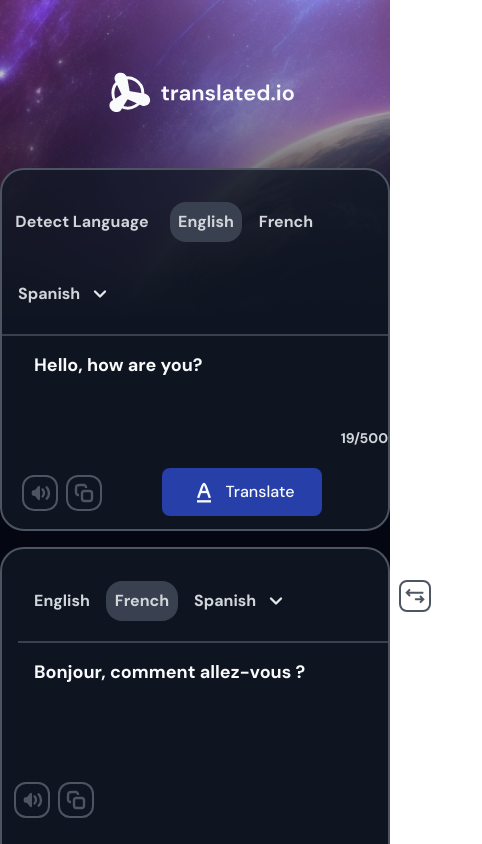
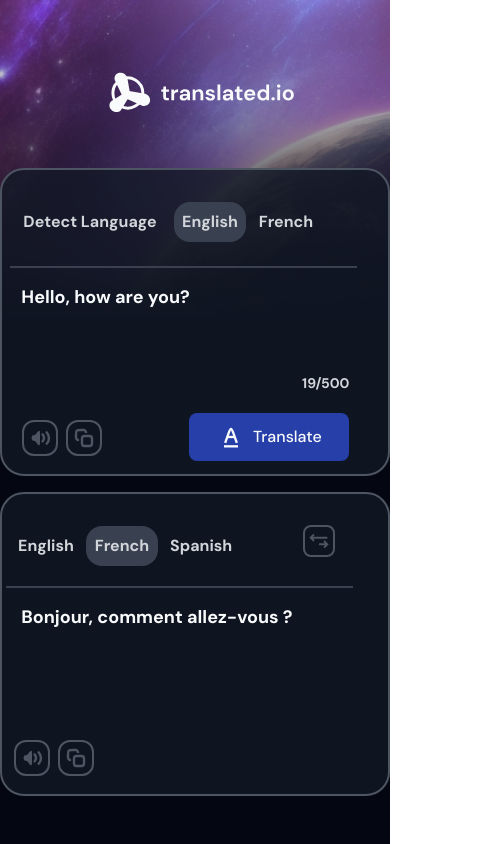
Before and after one commit to EduzzDev/Translate_page, a React (Vite) app: page / in a window 390 px wide. Shown: the top 844 px of the page, 482 px wide, since content can reach past the window. Built offline with nearby package versions, Linux system fonts and the light colour scheme.

Commit message:
fix: ajustar site para dispostivos mobile e corrigir problemas de responsividade

```diff
--- a/src/App.jsx
+++ b/src/App.jsx
@@ -172,7 +172,11 @@ function App() {
             border-2 border-[#4D5562]  rounded-3xl"
             aria-label="Seleção de idiomas"
           >
-            <div className="  min-[500px]:w-120  lg:mb-5  border-b-2 pb-5 min-[500px]:ml-4 lg:ml-4 border-[#394150]">
+            <div
+              className=" w-[90%] h-[25dvw] ml-2 min-[500px]:h-25 text-[16px] overflow-hidden text-[#F9FAFB]font-black
+              resize-none outline-0  lg:mb-5
+              border-b-2 pb-5 min-[500px]:ml-4 border-[#394150]"
+            >
               <button
                 onClick={() => toggleInputLanguage("auto")}
                 className={`w-40 relative mt-8 cursor-pointer p-2 font-semibold focus:bg-[#394150] focus:rounded-2xl  hover:rounded-2xl
@@ -205,10 +209,10 @@ function App() {
                 value="es"
                 active={inputLanguage === "Spanish"}
                 toggle={toggleInputLanguage}
+                className="hidden md:block"
               >
                 Spanish{" "}
               </Button>
-
               <button className="relative top-2 ml-2">
                 <svg
                   className="flex"
@@ -226,15 +230,14 @@ function App() {
                 </svg>
               </button>
             </div>
-            <div className="flex flex-col min-[500px]:gap-4 mt-4">
+            <div className="flex flex-col  min-[500px]:gap-4 mt-4">
               <textarea
                 ref={inputRef}
                 value={translatingText}
                 onChange={handleInput}
                 rows={1}
-                className="lg:w-120  w-full pointer
-                text-[18px] overflow-hidden text-[#F9FAFB]
-                 font-black ml-8 mb-10 border-0 resize-none outline-0"
+                className="lg:w-120 w-[90%] min-h-10 text-[18px] text-[#F9FAFB]
+                font-black mx-auto mb-10 border-0 resize-none outline-none"
                 aria-label="Texto de entrada"
               />
               <footer>
@@ -264,8 +267,8 @@ function App() {
                   />
                 </button>
                 <div
-                  className="w-120 flex  min-[600px]:justify-end
-                justify-evenly relative top-2 mt-1 "
+                  className=" w-[90%] flex   justify-end
+                 relative top-2 mt-1 "
                 >
                   <button
                     onClick={() =>
@@ -275,7 +278,7 @@ function App() {
                         outputLanguage,
                       )
                     }
-                    className=" w-40 h-12 justify-center cursor-pointer items-center flex text-[#F9FAFB] text-[16px]
+                    className=" w-40 h-12 justify-center cursr-pointer items-center flex text-[#F9FAFB] text-[16px]
                    border-[#F9FAFB] rounded-lg bg-[#263FA9]"
                   >
                     <img className="w-7 h-8 mr-2" src={sortAlfa} alt="sort" />
@@ -284,7 +287,7 @@ function App() {
                 </div>
               </footer>
               <p
-                className="min-[500px]:w-120 text-[#D2D5DA] relative
+                className="w-[90%] text-[#D2D5DA] relative
               bottom-20 text-end text-[14px] font-semibold"
               >
                 {translatingText.length}/500
@@ -292,11 +295,15 @@ function App() {
             </div>
           </nav>
           <nav
-            className="bg-[rgba(18,24,38,0.8)] w-dvw pb-4 lg:pb-0 relative min-h-85 bottom-38 min-[600px]:left-10  min-[600px]:w-130
+            className="bg-[rgba(18,24,38,0.8)] w-dvw pb-4 lg:pb-0 relative  min-h-76  min-[500px]:min-h-85 bottom-38 min-[600px]:left-10  min-[600px]:w-130
             border-2 border-[#4D5562]  rounded-3xl"
             aria-label="Seleção de idiomas"
           >
-            <div className="  min-[600px]:w-110  lg:mb-5  border-b-2 pb-5 ml-4 lg:ml-2 border-[#394150]">
+            <div
+              className=" w-[90%] ml-1 min-[500px]:h-25 text-[16px] overflow-hidden text-[#F9FAFB]font-black
+              resize-none outline-0  lg:mb-5
+              border-b-2 pb-5 min-[500px]:ml-4 border-[#394150]"
+            >
               <Button
                 nome="English"
                 active={outputLanguage.includes("English")}
@@ -308,6 +315,7 @@ function App() {
                 nome="French"
                 active={outputLanguage.includes("French")}
                 toggle={toggleOutputLanguage}
+                className="hidden md:block"
               >
                 French
               </Button>
@@ -315,28 +323,13 @@ function App() {
                 nome="Spanish"
                 active={outputLanguage.includes("Spanish")}
                 toggle={toggleOutputLanguage}
+                className="hidden md:block"
               >
                 Spanish{" "}
               </Button>
-              <button className="relative top-2 ml-2">
-                <svg
-                  className="flex"
-                  xmlns="http://www.w3.org/2000/svg"
-                  width="20"
-                  height="26"
-                  viewBox="0 0 24 24"
-                  fill="none"
-                  stroke="#e5e7eb"
-                  stroke-width="2.8"
-                  stroke-linecap="round"
-                  stroke-linejoin="round"
-                >
-                  <path d="m6 9 6 6 6-6" />
-                </svg>
-              </button>
               <button
                 onClick={() => changeLanguage("auto")}
-                className="p-1 hover:bg-[#394150] cursor-pointer border-2 border-[#4D5562] rounded-lg relative ml-5 left-1/4"
+                className="p-1 hover:bg-[#394150] left-1/5 min-[500px]:left-2/5 cursor-pointer border-2 border-[#4D5562] rounded-lg relative "
               >
                 <img src={butttonChange} alt="botão de trocar" />
               </button>
@@ -347,9 +340,8 @@ function App() {
                 value={translatedText}
                 onChange={handleInput}
                 rows={1}
-                className="lg:w-120  w-full pointer
-                text-[18px] overflow-hidden text-[#F9FAFB]
-                 font-black ml-8 mb-10 border-0 resize-none outline-0"
+                className="lg:w-120 w-[90%] min-h-10 text-[18px] text-[#F9FAFB]
+                font-black mx-auto mb-10 border-0 resize-none outline-none"
                 aria-label="Texto de saída"
                 readOnly
               />
--- a/src/components/Button.jsx
+++ b/src/components/Button.jsx
@@ -2,7 +2,7 @@ function Button({ children, nome, active, toggle }) {
   return (
     <button
       onClick={() => toggle(nome)}
-      className={`w-18 relative mt-8 ml-2 cursor-pointer font-semibold  focus:rounded-2xl hover:rounded-2xl p-2 hover:bg-[#394150] ${
+      className={`w-18 relative mt-8 ml-1 cursor-pointer font-semibold  focus:rounded-2xl hover:rounded-2xl p-2 hover:bg-[#394150] ${
         active ? "bg-[#394150] text-[#D2D5DA] rounded-2xl " : "text-[#D2D5DA] "
       }`}
     >
```
